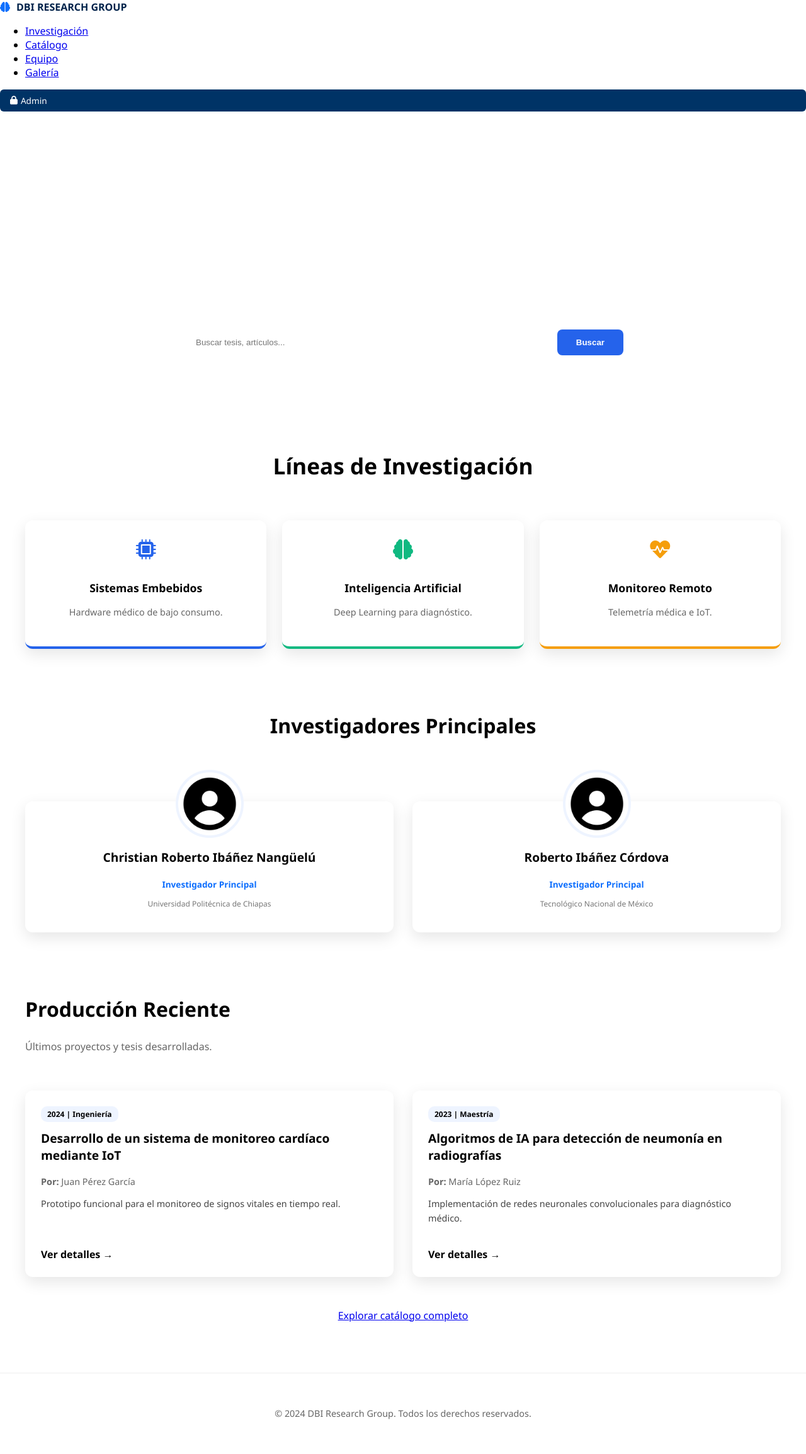
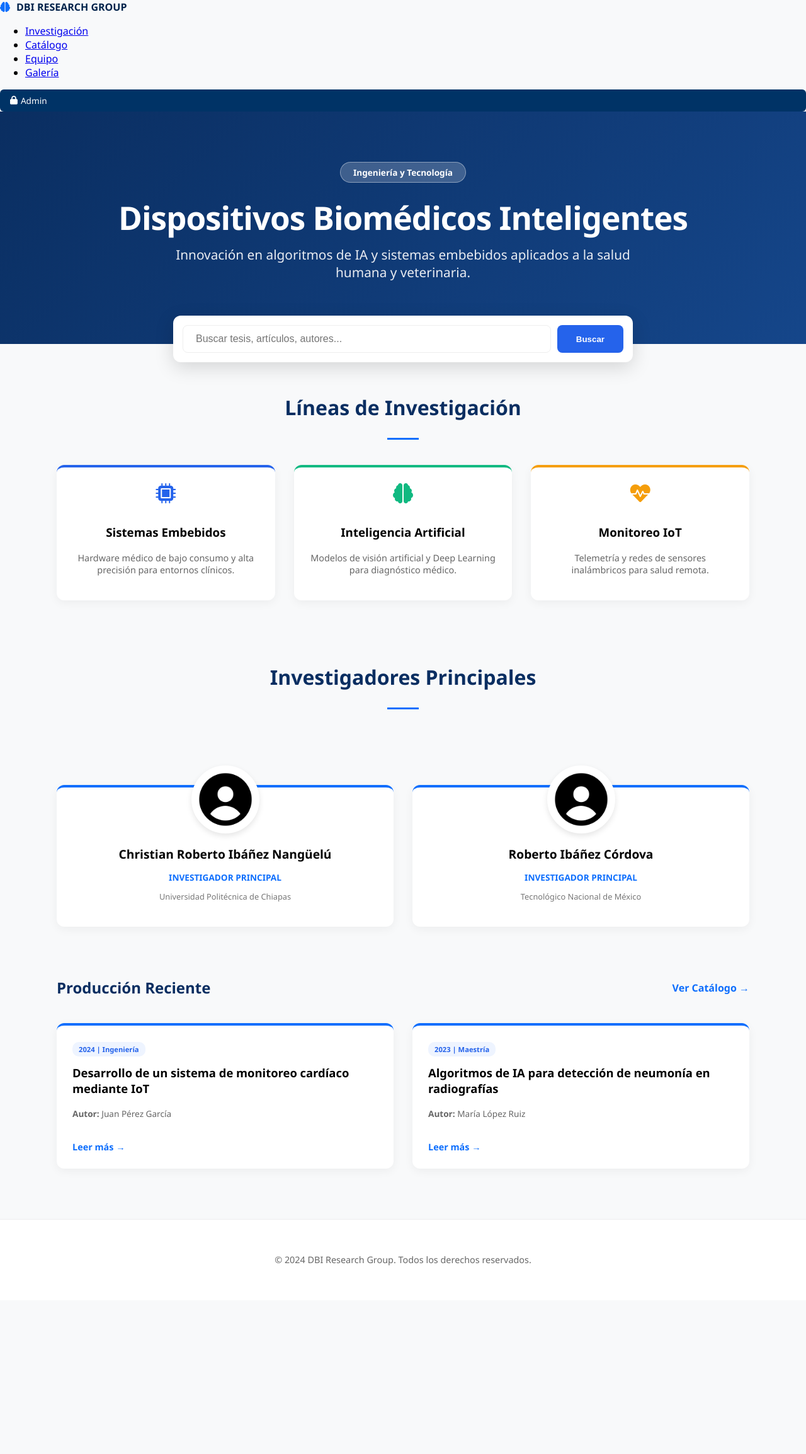
Before and after one commit to cribnez/dbi-research-web, a Jekyll site: the page built from index.md, in a window 1280 px wide. Shown: the whole page at 63% size. Built offline with Jekyll 4.4.1, drawn with Linux system fonts in a browser that asks for light colours; after the commit the page ends 2064 px from its top, so only the background shows below that.

Commit message:
Update index.md

```diff
--- a/index.md
+++ b/index.md
@@ -3,97 +3,177 @@ layout: default
 title: Inicio
 ---
 
-<div style="background: var(--azul-degradado); padding: 100px 10%; text-align: center; color: white;">
-    <span style="background: rgba(255,255,255,0.2); padding: 5px 20px; border-radius: 20px; font-size: 0.9rem; font-weight: bold; border: 1px solid rgba(255,255,255,0.3);">
-        Ingeniería y Tecnología
-    </span>
-    <h1 style="font-size: 3.5rem; margin: 20px 0 10px; font-weight: 800; letter-spacing: -1px;">
+<style>
+:root {
+    --azul-degradado: linear-gradient(135deg, #0a2e61 0%, #15468a 100%);
+    --azul-primario: #0d6efd;
+    --azul-oscuro: #0a2e61;
+    --gris-fondo: #f8f9fa;
+    --blanco: #ffffff;
+}
+
+/* RESET PARA ELIMINAR HUECOS BLANCOS */
+.main-content, #main, .container-lg {
+    max-width: 100% !important;
+    padding: 0 !important;
+    margin: 0 !important;
+}
+
+/* HERO ESTILO PREMIUM */
+.hero {
+    background: var(--azul-degradado);
+    color: white;
+    padding: 80px 10% 100px;
+    text-align: center;
+    margin: 0;
+}
+
+.badge-tech {
+    background: rgba(255,255,255,0.2);
+    border: 1px solid rgba(255,255,255,0.4);
+    color: white;
+    padding: 6px 20px;
+    border-radius: 20px;
+    font-size: 0.85rem;
+    font-weight: bold;
+    display: inline-block;
+}
+
+/* BUSCADOR FLOTANTE */
+.search-container {
+    background: white;
+    padding: 15px;
+    border-radius: 12px;
+    box-shadow: 0 8px 30px rgba(0,0,0,0.15);
+    margin: -45px auto 50px;
+    display: flex;
+    gap: 10px;
+    max-width: 700px;
+    position: relative;
+    z-index: 20;
+}
+
+/* CONTENEDOR GENERAL */
+.container {
+    max-width: 1100px;
+    margin: auto;
+    padding: 0 20px;
+}
+
+.grid {
+    display: grid;
+    grid-template-columns: repeat(auto-fit, minmax(280px, 1fr));
+    gap: 30px;
+}
+
+.card {
+    background: var(--blanco);
+    padding: 25px;
+    border-radius: 12px;
+    box-shadow: 0 4px 15px rgba(0,0,0,0.05);
+    border-top: 4px solid var(--azul-primario);
+    transition: transform 0.3s;
+}
+
+.card:hover { transform: translateY(-5px); }
+
+/* FOTO CIRCULAR INVESTIGADORES */
+.photo-circle {
+    width: 100px; height: 100px; border-radius: 50%;
+    margin: -60px auto 15px;
+    border: 4px solid var(--blanco);
+    overflow: hidden;
+    box-shadow: 0 4px 10px rgba(0,0,0,0.1);
+    background: white;
+}
+.photo-circle img { width: 100%; height: 100%; object-fit: cover; }
+
+@media (max-width: 600px) {
+    .hero h1 { font-size: 2rem !important; }
+    .search-container { margin-top: -30px; flex-direction: column; }
+}
+</style>
+
+<header class="hero">
+    <div class="badge-tech">Ingeniería y Tecnología</div>
+    <h1 style="font-size: 3.2rem; font-weight: 800; margin: 20px 0 10px; letter-spacing: -1px;">
         Dispositivos Biomédicos Inteligentes
     </h1>
-    <p style="font-size: 1.4rem; opacity: 0.9; max-width: 800px; margin: 0 auto 40px; line-height: 1.5;">
+    <p style="font-size: 1.3rem; opacity: 0.9; max-width: 800px; margin: 0 auto;">
         Innovación en algoritmos de IA y sistemas embebidos aplicados a la salud humana y veterinaria.
     </p>
+</header>
 
-    <div style="max-width: 700px; margin: 0 auto; display: flex; gap: 10px; background: rgba(255,255,255,0.1); padding: 10px; border-radius: 12px; border: 1px solid rgba(255,255,255,0.2);">
-        <input type="text" id="inputBusquedaHero" placeholder="Buscar tesis, artículos..."
-               style="flex: 1; background: transparent; border: 1px solid rgba(255,255,255,0.4); padding: 12px 20px; border-radius: 8px; color: white; outline: none;">
+<div class="container">
+
+    <div class="search-container">
+        <input type="text" id="inputBusquedaHero" placeholder="Buscar tesis, artículos, autores..."
+               style="flex: 1; border: 1px solid #eee; padding: 12px 20px; border-radius: 8px; outline: none; font-size: 1rem;">
         <button onclick="ejecutarBusqueda()" style="background: #2563eb; color: white; border: none; padding: 12px 30px; border-radius: 8px; font-weight: bold; cursor: pointer;">
             Buscar
         </button>
     </div>
-</div>
 
-<div class="container">
+    <div style="text-align: center; margin-bottom: 60px;">
+        <h2 style="color: var(--azul-oscuro); font-size: 2rem;">Líneas de Investigación</h2>
+        <div style="width: 50px; height: 3px; background: var(--azul-primario); margin: 10px auto 40px;"></div>
 
-    <div style="margin-top: 80px; text-align: center;">
-        <h2 style="color: var(--azul-oscuro); font-size: 2.2rem; margin-bottom: 10px;">Líneas de Investigación</h2>
-        <div style="width: 50px; height: 3px; background: var(--azul-primario); margin: 10px auto 50px;"></div>
-
-        <div class="grid" style="grid-template-columns: repeat(auto-fit, minmax(250px, 1fr)); gap: 25px;">
-            <div class="card" style="padding: 30px; border-bottom: 4px solid #2563eb;">
+        <div class="grid">
+            <div class="card" style="border-top-color: #2563eb;">
                 <i class="fas fa-microchip" style="font-size: 2rem; color: #2563eb; margin-bottom: 15px;"></i>
-                <h3 style="font-size: 1.1rem;">Sistemas Embebidos</h3>
-                <p style="font-size: 0.9rem; color: #666;">Hardware médico de bajo consumo.</p>
+                <h3>Sistemas Embebidos</h3>
+                <p style="color: #666; font-size: 0.9rem;">Hardware médico de bajo consumo y alta precisión para entornos clínicos.</p>
             </div>
-            <div class="card" style="padding: 30px; border-bottom: 4px solid #10b981;">
+            <div class="card" style="border-top-color: #10b981;">
                 <i class="fas fa-brain" style="font-size: 2rem; color: #10b981; margin-bottom: 15px;"></i>
-                <h3 style="font-size: 1.1rem;">Inteligencia Artificial</h3>
-                <p style="font-size: 0.9rem; color: #666;">Deep Learning para diagnóstico.</p>
+                <h3>Inteligencia Artificial</h3>
+                <p style="color: #666; font-size: 0.9rem;">Modelos de visión artificial y Deep Learning para diagnóstico médico.</p>
             </div>
-            <div class="card" style="padding: 30px; border-bottom: 4px solid #f59e0b;">
+            <div class="card" style="border-top-color: #f59e0b;">
                 <i class="fas fa-heartbeat" style="font-size: 2rem; color: #f59e0b; margin-bottom: 15px;"></i>
-                <h3 style="font-size: 1.1rem;">Monitoreo Remoto</h3>
-                <p style="font-size: 0.9rem; color: #666;">Telemetría médica e IoT.</p>
+                <h3>Monitoreo IoT</h3>
+                <p style="color: #666; font-size: 0.9rem;">Telemetría y redes de sensores inalámbricos para salud remota.</p>
             </div>
         </div>
     </div>
 
-    <div style="margin-top: 100px;">
-        <div style="text-align: center; margin-bottom: 70px;">
-            <h2 style="color: var(--azul-oscuro); font-size: 2rem;">Investigadores Principales</h2>
-            <div style="width: 40px; height: 3px; background: var(--azul-primario); margin: 10px auto;"></div>
-        </div>
-        <div class="grid" style="grid-template-columns: repeat(auto-fit, minmax(280px, 1fr)); gap: 50px 30px;">
+    <div style="margin-top: 100px; text-align: center;">
+        <h2 style="color: var(--azul-oscuro); font-size: 2rem;">Investigadores Principales</h2>
+        <div style="width: 50px; height: 3px; background: var(--azul-primario); margin: 10px auto 80px;"></div>
+
+        <div class="grid">
             {% for miembro in site.data.equipo.investigadores limit:3 %}
-            <div class="card" style="text-align: center; padding: 25px; position: relative; border-top: 5px solid var(--azul-primario);">
-                <div style="width: 100px; height: 100px; border-radius: 50%; overflow: hidden; border: 4px solid #eef4ff; position: absolute; top: -50px; left: 50%; transform: translateX(-50%); background: white;">
-                    <img src="{{ miembro.foto | relative_url }}" style="width: 100%; height: 100%; object-fit: cover;">
+            <div class="card" style="margin-top: 40px;">
+                <div class="photo-circle">
+                    <img src="{{ miembro.foto | relative_url }}" alt="{{ miembro.nombre }}">
                 </div>
-                <div style="margin-top: 50px;">
-                    <h3 style="font-size: 1.2rem; color: var(--azul-oscuro);">{{ miembro.nombre }}</h3>
-                    <p style="color: #0d6efd; font-weight: bold; font-size: 0.85rem;">{{ miembro.rol }}</p>
-                    <p style="color: #777; font-size: 0.75rem;">{{ miembro.institucion }}</p>
-                </div>
+                <h3 style="font-size: 1.2rem; margin-bottom: 5px;">{{ miembro.nombre }}</h3>
+                <p style="color: var(--azul-primario); font-weight: bold; font-size: 0.85rem; text-transform: uppercase;">{{ miembro.rol }}</p>
+                <p style="color: #777; font-size: 0.8rem; line-height: 1.4;">{{ miembro.institucion }}</p>
             </div>
             {% endfor %}
         </div>
     </div>
 
-    <div style="margin-top: 100px; margin-bottom: 60px;">
-        <h2 style="color: var(--azul-oscuro); font-size: 2rem;">Producción Reciente</h2>
-        <p style="color: #666;">Últimos proyectos y tesis desarrolladas.</p>
-        <div style="width: 50px; height: 3px; background: var(--azul-primario); margin: 15px 0 40px;"></div>
+    <div style="margin-top: 80px; margin-bottom: 80px;">
+        <div style="display: flex; justify-content: space-between; align-items: center; margin-bottom: 40px;">
+            <h2 style="color: var(--azul-oscuro); margin: 0;">Producción Reciente</h2>
+            <a href="{{ '/catalogo.html' | relative_url }}" style="color: var(--azul-primario); font-weight: bold; text-decoration: none;">Ver Catálogo →</a>
+        </div>
 
         <div class="grid">
             {% for proyecto in site.data.proyectos limit:2 %}
             <div class="card" style="display: flex; flex-direction: column; justify-content: space-between;">
                 <div>
-                    <span style="font-size: 0.75rem; color: var(--azul-primario); font-weight: bold; background: #eef4ff; padding: 4px 10px; border-radius: 10px;">
+                    <span style="font-size: 0.7rem; color: #2563eb; background: #eef4ff; padding: 4px 10px; border-radius: 10px; font-weight: bold;">
                         {{ proyecto.anio }} | {{ proyecto.nivel }}
                     </span>
-                    <h3 style="margin-top: 15px; color: var(--azul-oscuro); font-size: 1.2rem;">{{ proyecto.titulo }}</h3>
-                    <p style="font-size: 0.9rem; color: #666;"><strong>Por:</strong> {{ proyecto.autor }}</p>
-                    <p style="color: #444; line-height: 1.6; font-size: 0.9rem;">{{ proyecto.resumen | truncate: 150 }}</p>
+                    <h3 style="margin-top: 15px; font-size: 1.15rem;">{{ proyecto.titulo }}</h3>
+                    <p style="font-size: 0.85rem; color: #666;"><strong>Autor:</strong> {{ proyecto.autor }}</p>
                 </div>
-                <div style="margin-top: 20px;">
-                    <a href="{{ proyecto.link | relative_url }}" style="color: var(--azul-primario); font-weight: bold; text-decoration: none;">Ver detalles →</a>
-                </div>
+                <a href="{{ proyecto.link | relative_url }}" style="margin-top: 20px; color: var(--azul-primario); font-weight: bold; text-decoration: none; font-size: 0.9rem;">Leer más →</a>
             </div>
             {% endfor %}
-        </div>
-
-        <div style="text-align: center; margin-top: 50px; margin-bottom: 80px;">
-            <a href="{{ '/catalogo.html' | relative_url }}" class="btn">Explorar catálogo completo</a>
         </div>
     </div>
 
```
